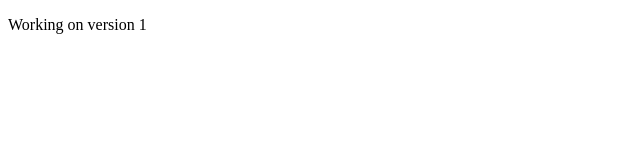
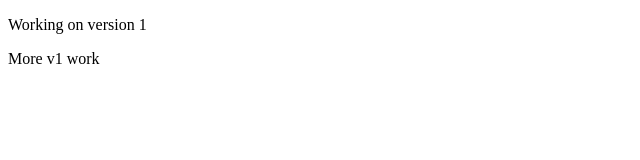
Before and after one commit to rarrunategu1/gitbranching, a plain HTML site: page index.html in a window 1280 px wide. Shown: the full height of the page, 0-640 px from the left. Drawn offline with Linux system fonts and the light colour scheme.

Commit message:
saved more v1 work

```diff
--- a/index.html
+++ b/index.html
@@ -6,5 +6,6 @@
 </head>
 <body>
     <p>Working on version 1</p>
+    <p>More v1 work</p>
 </body>
 </html>
```
